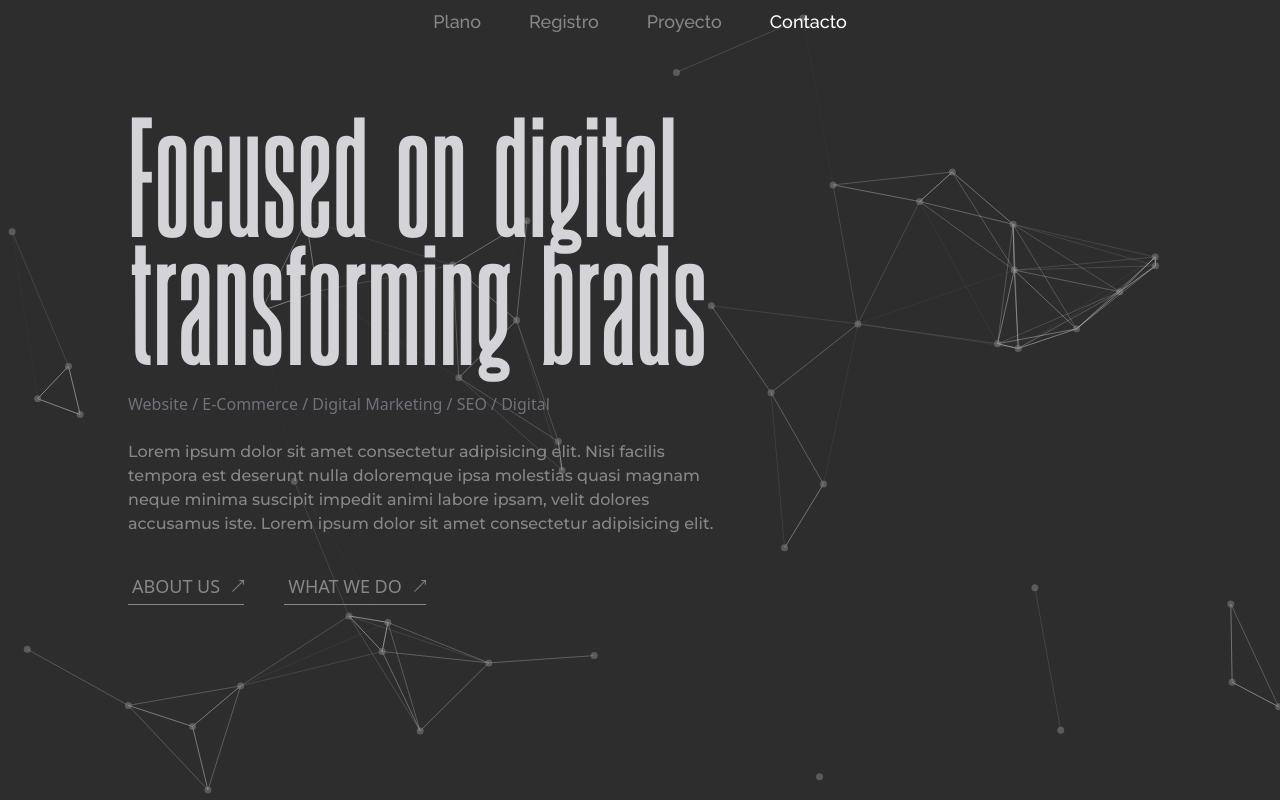
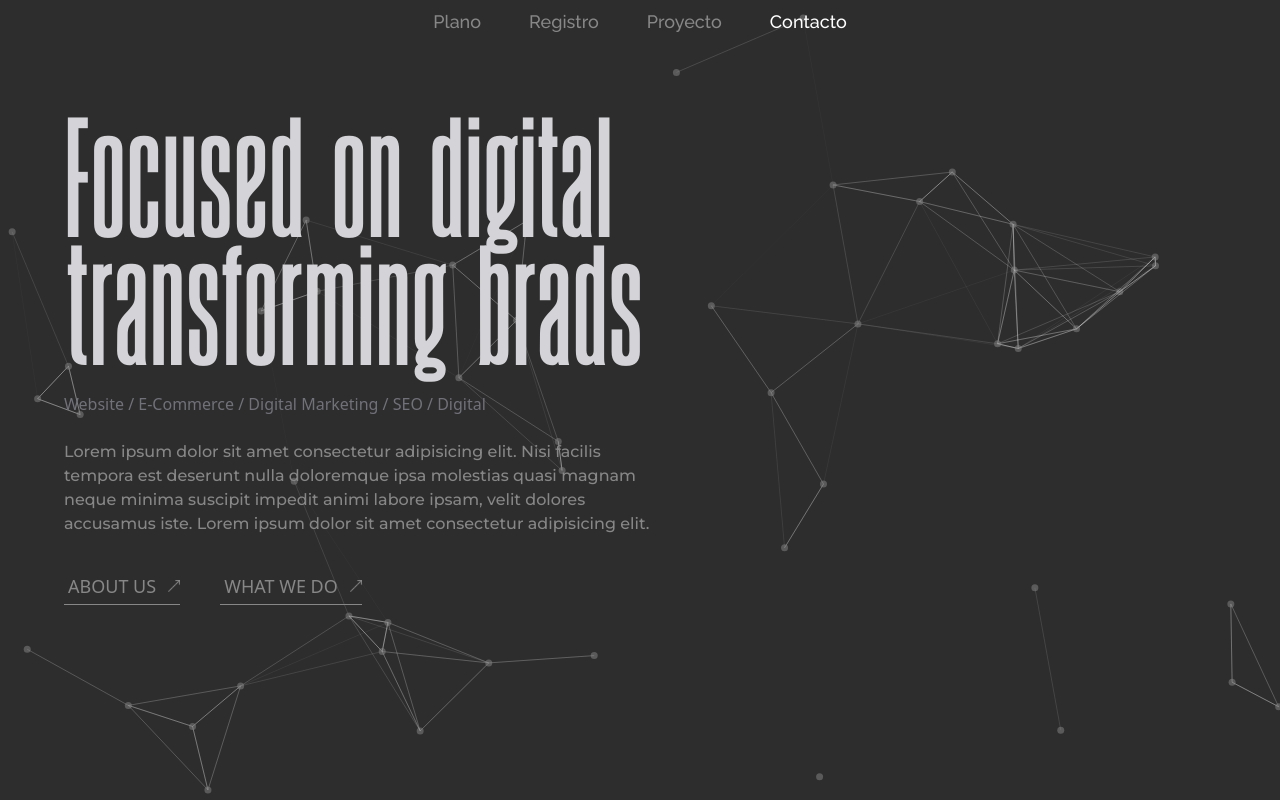
Before and after one commit to Najdorf12/gallery-app, a React (Vite) app: page /proyecto in a window 1280 px wide. Built offline with nearby package versions, Linux system fonts and the light colour scheme.

Commit message:
add styles

```diff
--- a/src/pages/Home.jsx
+++ b/src/pages/Home.jsx
@@ -11,7 +11,7 @@ const Home = ({ artistData }) => {
         <Navbar />
 
         <article className="flex flex-col justify-center items-center relative z-50  w-full cursor-default">
-          <h1 className="august-bold leading-none text-transparent bg-gradient-to-b bg-clip-text from-grayCustom via-grayCustom to-grayCustom text-9xl lg:text-[16rem] xl:text-[18rem] 2xl:text-[22rem]">
+          <h1 className="august-bold leading-none text-grayCustom text-9xl lg:text-[16rem] xl:text-[18.2rem] 2xl:text-[22rem]">
             ART GALLERY
           </h1>
           <p className="text-sm  text-grayCustom font-text2 font-medium text-center text-pretty px-2 mt-4 lg:text-base lg:text-balance xl:max-w-[1000px] 2xl:max-w-[1300px] xl:text-lg  2xl:text-xl">
@@ -23,7 +23,7 @@ const Home = ({ artistData }) => {
           </p>
         </article>
 
-        <section className="relative z-50  flex flex-wrap mt-3 justify-center items-center gap-x-4 gap-y-5 w-full  lg:gap-x-6 xl:gap-x-9 2xl:gap-x-14 ">
+        <section className="relative z-50  flex flex-wrap mt-3 justify-center items-center gap-x-4 gap-y-5 w-full lg:self-end  lg:gap-x-6 xl:gap-x-9 2xl:gap-x-14 ">
           {artistsData?.map((artist, i) => (
             <CardsHome key={i} artist={artist} />
           ))}
--- a/src/pages/Project.jsx
+++ b/src/pages/Project.jsx
@@ -4,10 +4,10 @@ import arrow from "/arrow.png";
 
 const Project = () => {
   return (
-    <section className="relative w-full min-h-screen z-40 flex flex-col pt-28 justify-start bg-blackCustom overflow-hidden">
+    <section className="relative w-full min-h-screen z-40 flex flex-col pt-28 justify-start bg-blackCustom overflow-hidden xl:pt-20 2xl:pt-28">
       <TsParticlesBg />
       <Navbar />
-      <div className="w-full z-[550] relative flex flex-col  px-3 lg:pl-[10%]">
+      <div className="w-full z-[550] relative flex flex-col  px-3 lg:pl-[5%]">
         <article className="flex flex-col justify-start items-start relative z-50  w-full cursor-default lg:max-w-[60%]">
           <h1 className="august-bold leading-none text-zinc-300 text-7xl lg:text-[8rem]  2xl:text-[10rem]">
             Focused on digital <br />
```
